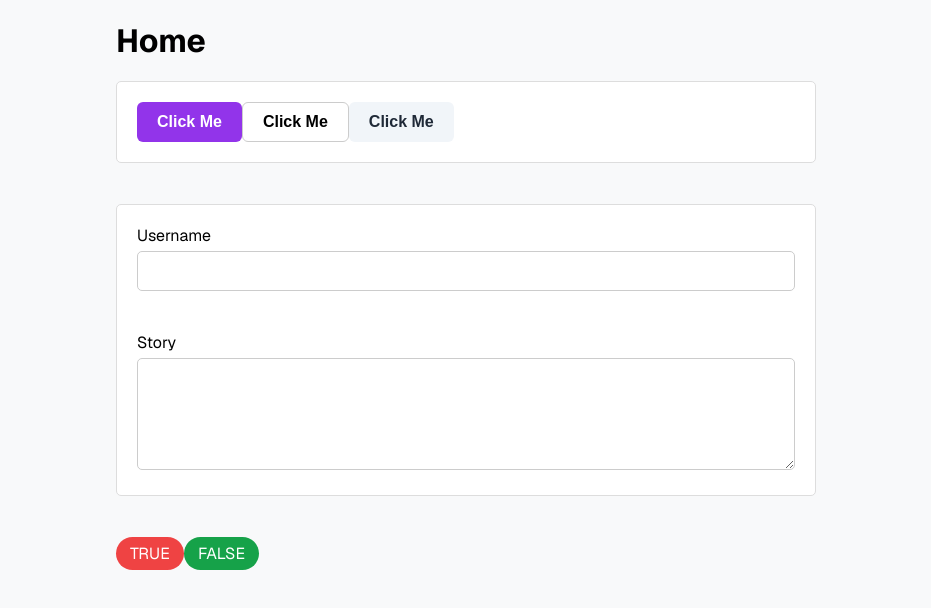
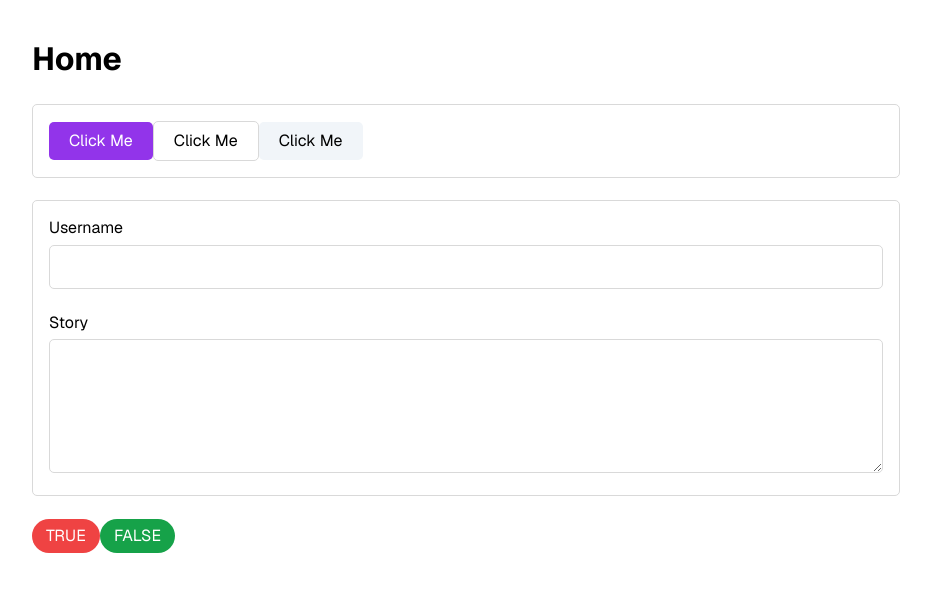
Before and after one commit to ixtk/bluff-grid, a React (Vite) app in the folder frontend/: page / in a window 1280 px wide. Shown: the top 608 px of the page, without its empty margins (174-1105 px from the left). Built offline with nearby package versions, Linux system fonts and the light colour scheme.

Commit message:
Improved CSS

```diff
--- a/frontend/src/App.css
+++ b/frontend/src/App.css
@@ -1,65 +1,77 @@
+@import url("https://fonts.googleapis.com/css2?family=Geist:wght@100..900&display=swap");
 * {
   box-sizing: border-box;
+}
+:root {
+  --border-radius: 5px;
+  --card-spacing: 16px;
+
+  --purple-900: hsl(271, 81%, 46%);
+  --purple-700: hsl(271, 81%, 56%);
+  --purple-300: hsl(271, 81%, 86%);
+
+  --red-900: hsl(0, 84%, 40%);
+  --red-700: hsl(0, 84%, 60%);
+
+  --green-900: hsl(142, 76%, 26%);
+  --green-700: hsl(142, 76%, 36%);
+
+  --gray-700: hsl(0, 0%, 20%);
+  --gray-500: hsl(0, 0%, 50%);
+  --gray-300: hsl(0, 0%, 85%);
+  --gray-100: hsl(210, 40%, 96%);
+  --gray-50: hsl(0, 0%, 97%);
+
+  --white: hsl(0, 0%, 100%);
+  --black: hsl(0, 0%, 0%);
+}
+a {
+  display: inline-block;
+}
+img {
+  display: block;
+  max-width: 100%;
+}
+body {
+  font-family: "Geist", sans-serif;
   margin: 0;
-  padding: 0;
-}
-
-body {
-  font-family: 'Geist', sans-serif;
-  background-color: #f8f9fa;
-  margin: 0;
-  padding: 20px;
+  line-height: 1.4;
 }
 
 .container {
-  max-width: 700px;
+  max-width: 900px;
   margin: 0 auto;
-}
-
-h1 {
-  font-size: 2rem;
-  margin-bottom: 20px;
+  padding: var(--card-spacing);
 }
 
 .card {
-  background-color: #fff;
-  padding: 20px;
-  border: 1px solid #ddd;
-  border-radius: 5px;
-  margin-bottom: 20px;
-  display: flex;
-  flex-wrap: wrap;
+  background-color: var(--white);
+  border: 1px solid var(--gray-300);
+  border-radius: var(--border-radius);
+  padding: var(--card-spacing);
 }
-
-.text {
-  display: flex;
-  gap: 10px;
-  flex-direction: column;
-}
-
 .btn {
-  font-size: 1rem;
-  padding: 10px 20px;
+  font: inherit;
+  padding: 8px 20px;
   border: none;
-  border-radius: 6px;
+  border-radius: var(--border-radius);
   cursor: pointer;
-  font-weight: bolder;
 }
 
 .btn-primary {
-  background-color: hsl(271, 81%, 56%);
-  color: white;
+  background-color: var(--purple-700);
+  color: var(--white);
 }
 
 .btn-outline {
-  background-color: white;
-  color: black;
-  border: 1px solid #ccc;
+  background-color: var(--white);
+  color: var(--black);
+  border: 1px solid var(--gray-300);
 }
 
 .btn-secondary {
-  background-color: #f1f5f9;
-  color: #1f2937;
+  background-color: var(--gray-100);
+  color: var(--black);
 }
 
 label {
@@ -71,9 +83,9 @@ input[type="text"],
 textarea {
   width: 100%;
   padding: 10px;
-  border: 1px solid #ccc;
-  border-radius: 5px;
-  font-size: 1rem;
+  border: 1px solid var(--gray-300);
+  border-radius: var(--border-radius);
+  font: inherit;
 }
 
 textarea {
@@ -83,14 +95,14 @@ textarea {
 .badge {
   padding: 6px 14px;
   border-radius: 20px;
-  color: white;
+  color: var(--white);
   display: inline-block;
 }
 
 .badge-danger {
-  background-color: hsl(0, 84%, 60%);
+  background-color: var(--red-700);
 }
 
 .badge-success {
-  background-color: hsl(142, 76%, 36%);
+  background-color: var(--green-700);
 }
--- a/frontend/src/Pages/HomePage.jsx
+++ b/frontend/src/Pages/HomePage.jsx
@@ -1,10 +1,6 @@
 function HomePage() {
   return (
     <div className="container">
-      <style>
-        @import
-        url('https://fonts.googleapis.com/css2?family=Geist:wght@100..900&display=swap');
-      </style>
       <h1>Home</h1>
       <div className="card">
         <button className="btn btn-primary">Click Me</button>
```
